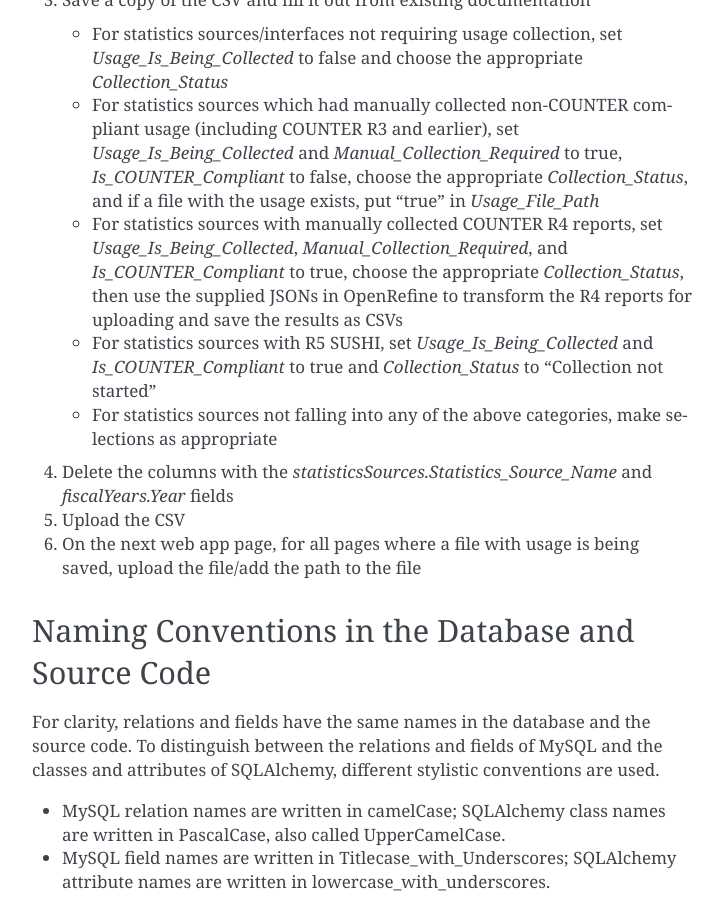
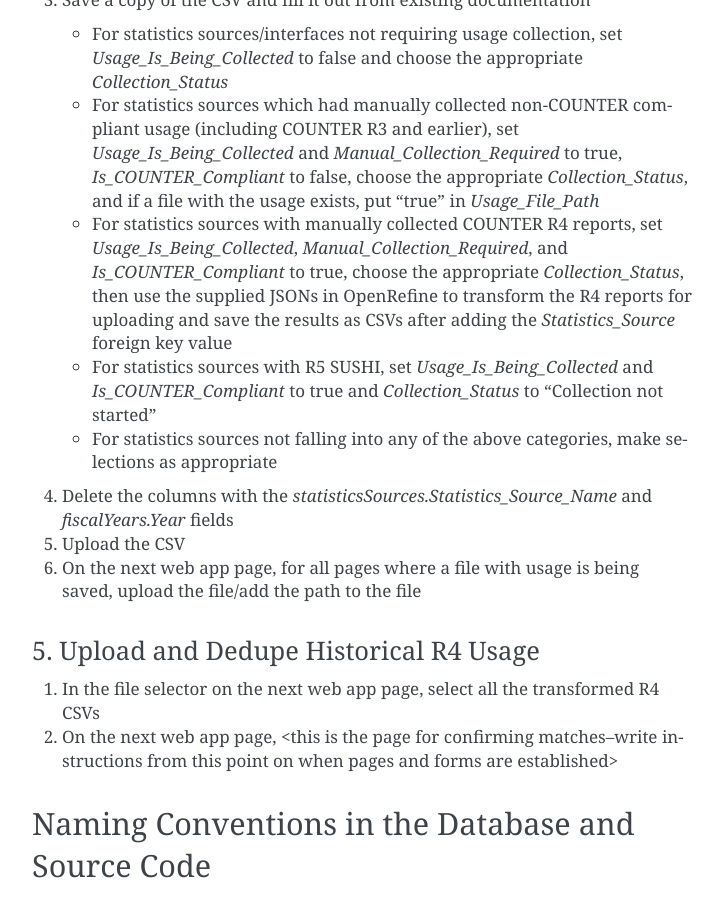
Before and after one commit to ereiskind/nolcat, a Sphinx documentation site: the page built from docs/source/the_database.rst, in a window 1280 px wide and 900 px high, scrolled down 1972 px. Shown: the whole window, without its empty margins (388-1111 px from the left). Built offline with Sphinx 7.4.7, drawn with Linux system fonts in a browser that asks for light colours; some of the changed text lies outside the part shown.

Commit message:
Combine existing processes in route and instructions

```diff
--- a/docs/source/the_database.rst
+++ b/docs/source/the_database.rst
@@ -45,13 +45,18 @@ The most important data related to a statistics source--the SUSHI credentials--n
 
    * For statistics sources/interfaces not requiring usage collection, set `Usage_Is_Being_Collected` to false and choose the appropriate `Collection_Status`
    * For statistics sources which had manually collected non-COUNTER compliant usage (including COUNTER R3 and earlier), set `Usage_Is_Being_Collected` and `Manual_Collection_Required` to true, `Is_COUNTER_Compliant` to false, choose the appropriate `Collection_Status`, and if a file with the usage exists, put "true" in `Usage_File_Path`
-   * For statistics sources with manually collected COUNTER R4 reports, set `Usage_Is_Being_Collected`, `Manual_Collection_Required`, and `Is_COUNTER_Compliant` to true, choose the appropriate `Collection_Status`, then use the supplied JSONs in OpenRefine to transform the R4 reports for uploading and save the results as CSVs
+   * For statistics sources with manually collected COUNTER R4 reports, set `Usage_Is_Being_Collected`, `Manual_Collection_Required`, and `Is_COUNTER_Compliant` to true, choose the appropriate `Collection_Status`, then use the supplied JSONs in OpenRefine to transform the R4 reports for uploading and save the results as CSVs after adding the `Statistics_Source` foreign key value
    * For statistics sources with R5 SUSHI, set `Usage_Is_Being_Collected` and `Is_COUNTER_Compliant` to true and `Collection_Status` to "Collection not started"
    * For statistics sources not falling into any of the above categories, make selections as appropriate
 
 4. Delete the columns with the `statisticsSources.Statistics_Source_Name` and `fiscalYears.Year` fields
 5. Upload the CSV
 6. On the next web app page, for all pages where a file with usage is being saved, upload the file/add the path to the file
+
+5. Upload and Dedupe Historical R4 Usage
+========================================
+1. In the file selector on the next web app page, select all the transformed R4 CSVs
+2. On the next web app page, <this is the page for confirming matches--write instructions from this point on when pages and forms are established>
 
 Naming Conventions in the Database and Source Code
 **************************************************
```
Also changed, not shown: 1 other file.
